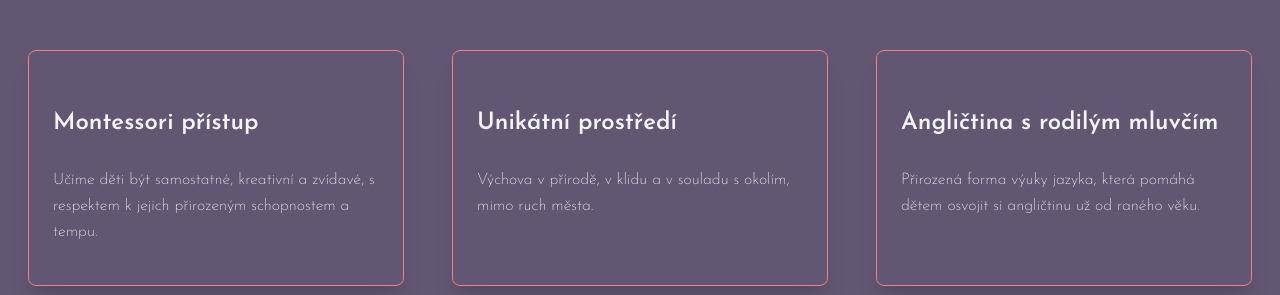
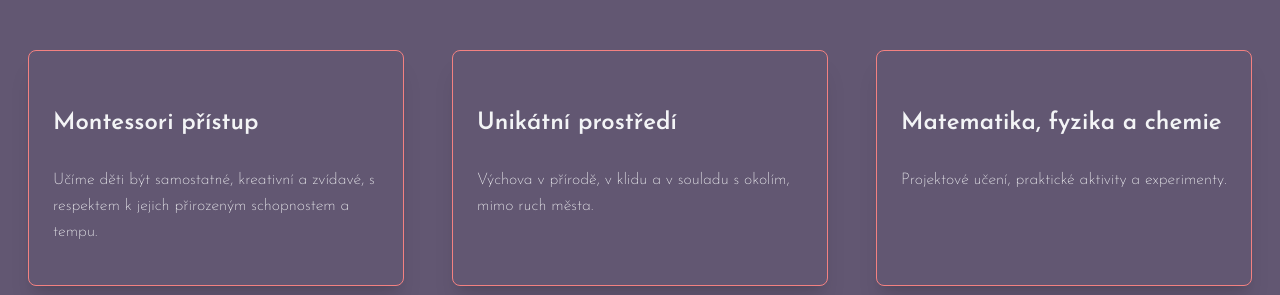
Before and after one commit to wentura/svoucestou.info, a Next.js app: page / in a window 1280 px wide. Shown: the part 3472-3767 px from the top of the page. Built offline with nearby package versions, Linux system fonts and the light colour scheme; a web font is replaced by a local one.

Commit message:
matika, fyz, chem

```diff
--- a/components/usp_data.js
+++ b/components/usp_data.js
@@ -6,6 +6,10 @@
   {
     title: "Unikátní prostředí",
     text: "Výchova v přírodě, v klidu a v souladu s okolím, mimo ruch města.",
+  },
+  {
+    title: "Matematika, fyzika a chemie",
+    text: "Projektové učení, praktické aktivity a experimenty.",
   },
   {
     title: "Angličtina s rodilým mluvčím",
```
